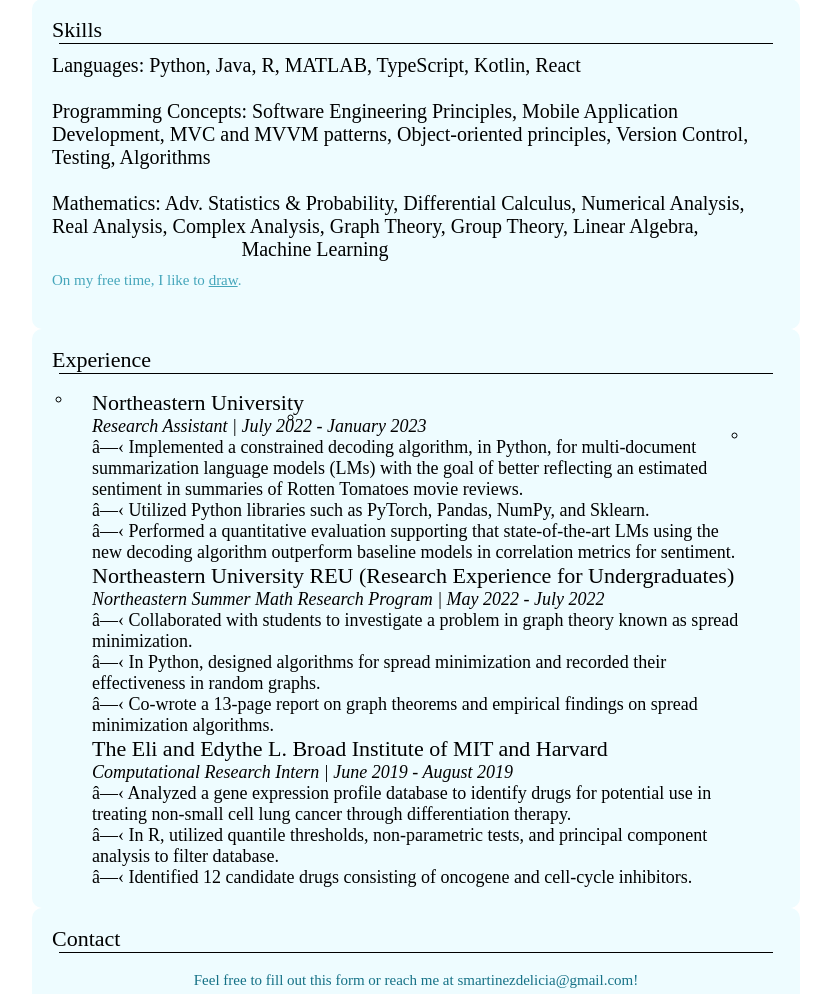
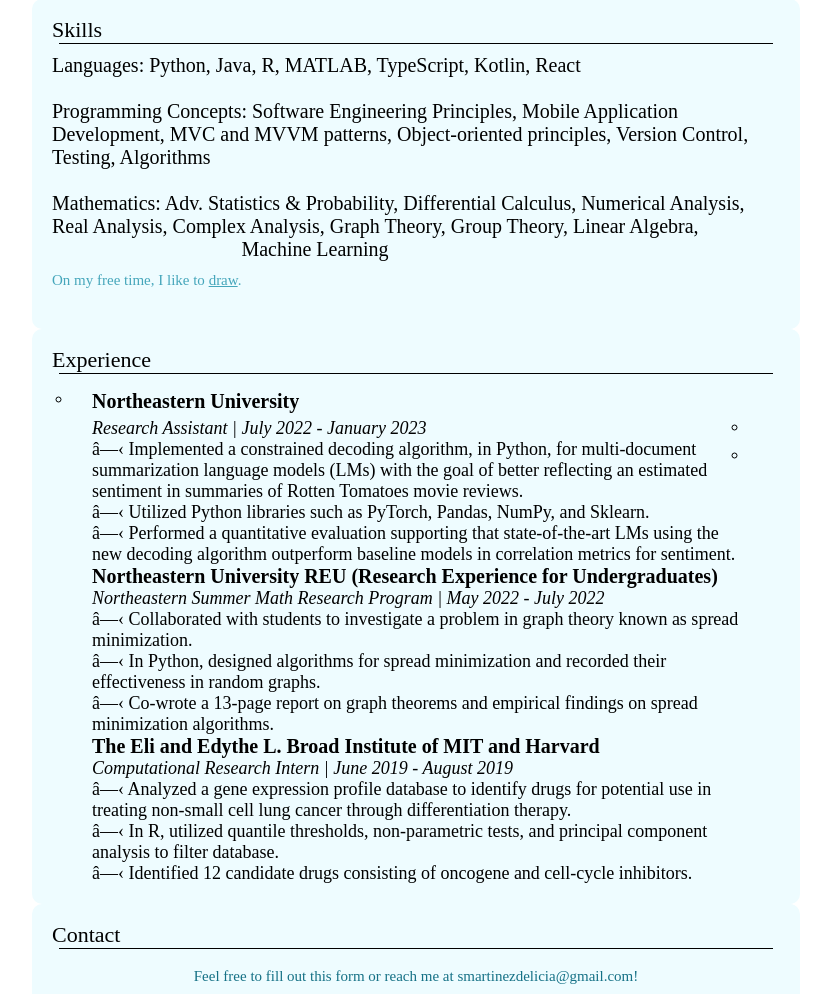
Before and after one commit to Stephanie-Delicia/stephanie-delicia.github.io, a PHP site: page / in a window 1280 px wide. Shown: the part 916-1910 px from the top of the page, without its empty margins (224-1055 px from the left). Run offline with PHP 8.4, Linux system fonts and the light colour scheme.

Commit message:
Add files via upload

```diff
--- a/css/styles.css
+++ b/css/styles.css
@@ -14,6 +14,10 @@ body {
 ul.a {
   list-style-type: circle;
   padding-right: 15;
+}
+
+ul.a li {
+  margin-bottom: 10px;
 }
 
 /* -------------------------  Mini Stoof sprite elements. -------------------------*/
@@ -169,11 +173,11 @@ ul.a {
   }
 
   .generalContent company {
-    font-style: bold;
+    font-weight: 600;
     padding-left: 20px;
     margin: auto;
     float: left;
-    font-size: 22px;
+    font-size: 20px;
   }
 
   .generalContent position {
```
